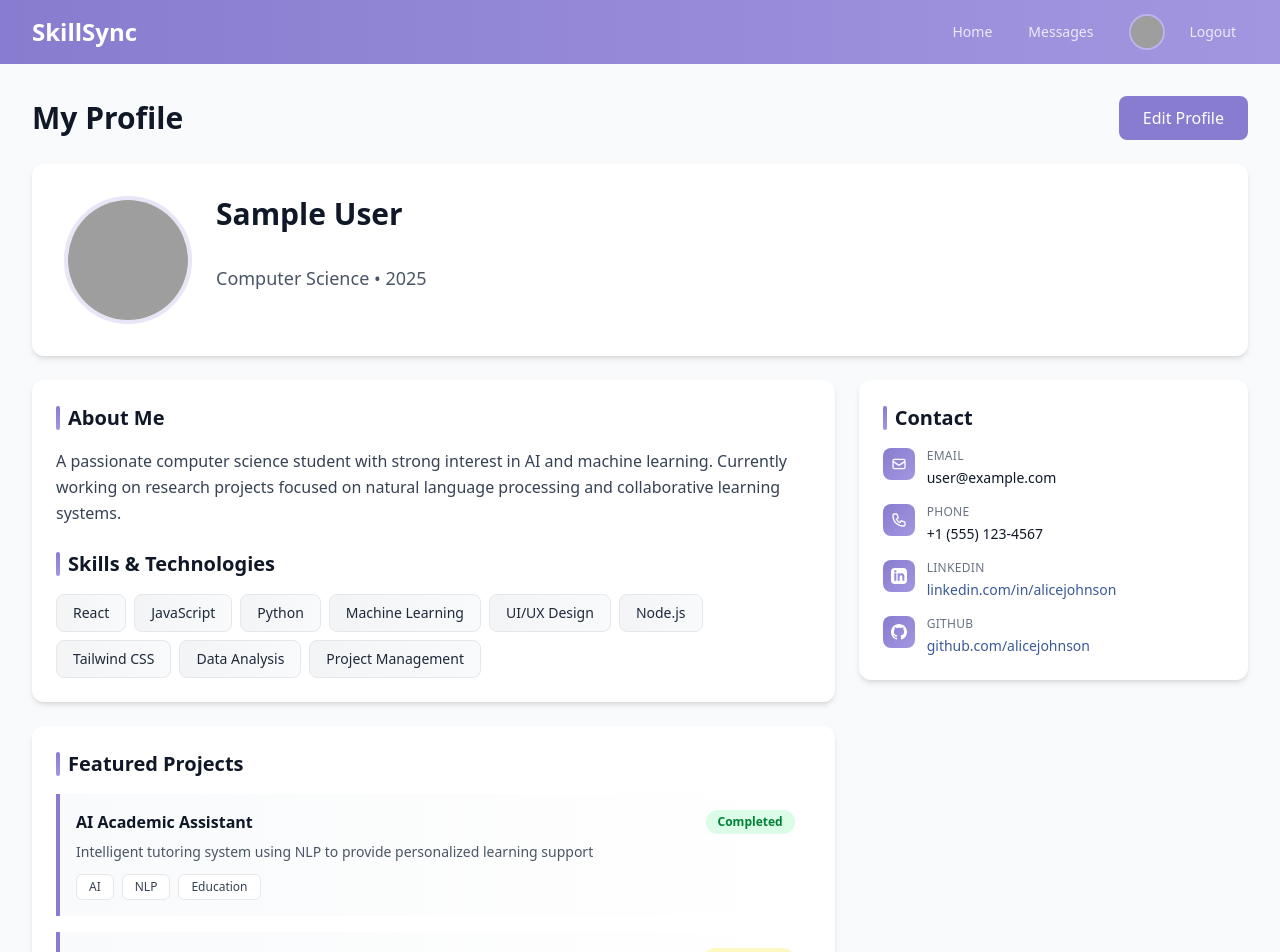
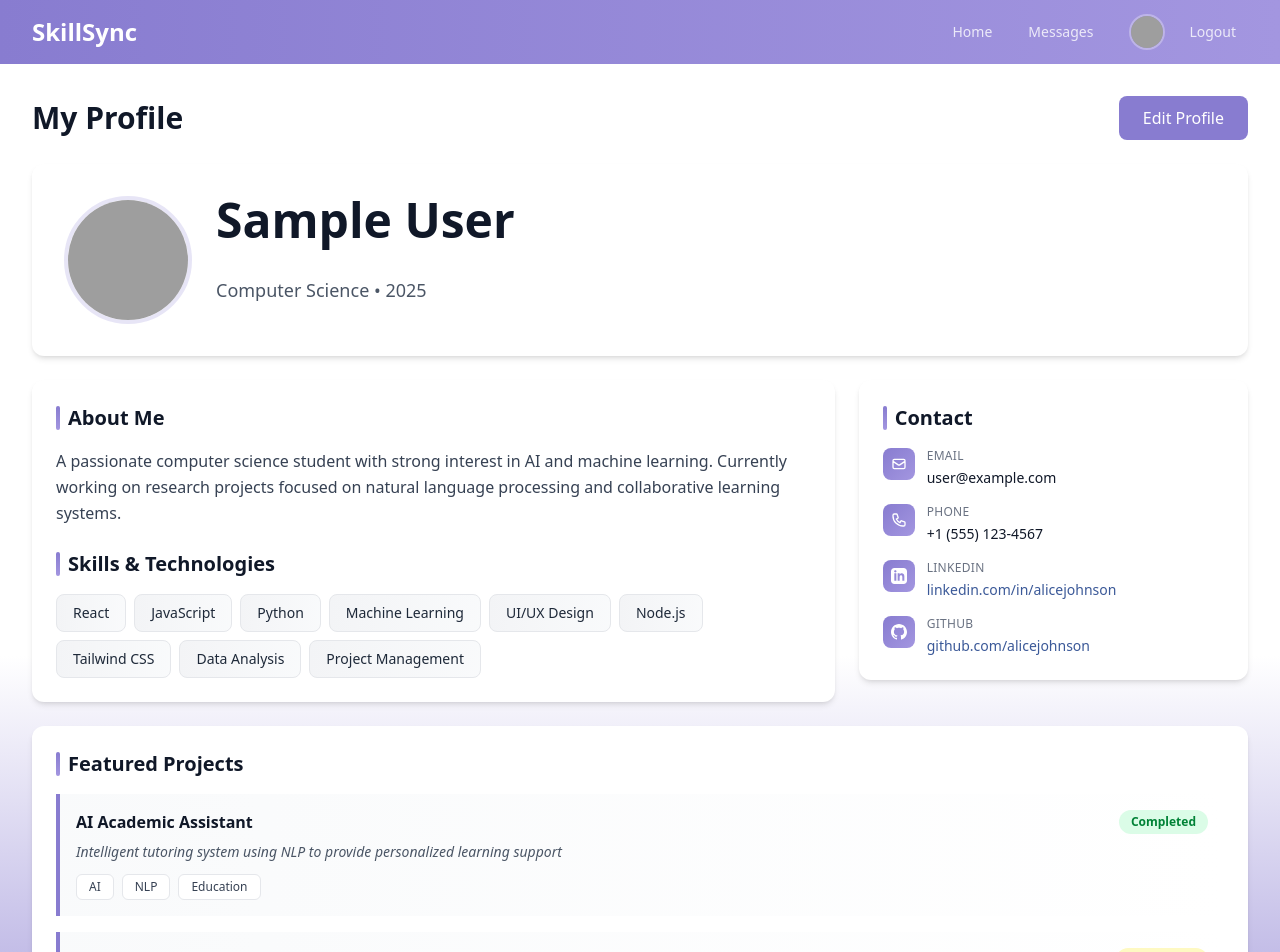
Before and after one commit to TempKev123/SkillSync-SP2, a React (Vite) app: page /profile in a window 1280 px wide. Shown: the top 952 px of the page. Built offline with nearby package versions, Linux system fonts and the light colour scheme; no server answers; sample sign-in values are in the browser's storage; grey boxes are pictures that could not be loaded.

Commit message:
added minor changes to stylings

```diff
--- a/src/components/homeComponents.jsx
+++ b/src/components/homeComponents.jsx
@@ -65,9 +65,14 @@ export default function HomeComponents() {
   ];
 
   return (
-    <div className="min-h-screen bg-linear-to-r ">
+    <div
+      className="min-h-screen"
+      style={{
+        background: "linear-gradient(180deg,rgb(255, 255, 255) 50%, #887cd0 100%)"
+      }}
+    >
+      {/* Search Bar */}
       <div className="max-w-7xl mx-auto px-4 sm:px-6 lg:px-8 py-6">
-        {/* Search Bar and Create Button */}
         <div className="flex items-center gap-4 mb-6">
           <div className="flex-1 relative">
             <input
@@ -85,6 +90,13 @@ export default function HomeComponents() {
             Post
           </button>
         </div>
+      </div>
+
+      {/* 🔥 MAIN LAYOUT — LEFT CONTENT + RIGHT NEWS */}
+      <div className="flex gap-8 max-w-7xl mx-auto px-4 sm:px-6 lg:px-8">
+
+        {/* LEFT SIDE CONTENT */}
+        <div className="flex-1 items-start ml-6">
 
           {/* Tabs */}
           <div className="mb-6 border-b border-gray-200">
@@ -118,7 +130,6 @@ export default function HomeComponents() {
             </div>
           </div>
 
-
           {/* Content Area */}
           {activeTab === 'projects' ? (
             <div className="grid grid-cols-1 gap-6 drop-shadow-lg">
@@ -131,6 +142,7 @@ export default function HomeComponents() {
                     <h3 className="text-xl font-bold text-gray-900">{project.title}</h3>
                     <span className="text-sm text-gray-500">{project.posted}</span>
                   </div>
+
                   <p className="text-gray-600 mb-4 italic">{project.description}</p>
 
                   <div className="mb-4">
@@ -162,7 +174,7 @@ export default function HomeComponents() {
                   </div>
 
                   <div className="flex items-center justify-between pt-4 border-t border-gray-100">
-              <span className="text-sm text-gray-600 ">
+                    <span className="text-sm text-gray-600">
                       Posted by <span className="font-bold">{project.author}</span>
                     </span>
                     <button className="bg-[#887cd0] hover:bg-[#a396e0] text-white px-4 py-2 rounded-lg text-sm font-medium transition-colors">
@@ -184,6 +196,7 @@ export default function HomeComponents() {
                       {collaborator.initials}
                     </div>
                     <h3 className="text-lg font-bold text-gray-900 mb-1">{collaborator.name}</h3>
+
                     <div className="flex items-center gap-2 mb-4">
                       <span className="text-sm font-medium text-[#887cd0]">{collaborator.matchScore}% Match</span>
                     </div>
@@ -226,7 +239,21 @@ export default function HomeComponents() {
           )}
         </div>
 
-              {/* Post Project Modal */}
+        {/* RIGHT SIDE — NEWS PANEL */}
+        <div className="w-72 mt-6 sticky top-6 h-fit">
+          <div className="bg-white border border-gray-200 shadow-sm rounded-xl p-4">
+            <h3 className="text-xl font-bold text-gray-800 mb-4">NEWS</h3>
+
+            <ul className="space-y-3 text-sm">
+              <li className="border-b pb-2">🚀 New collaboration features added!</li>
+              <li className="border-b pb-2">🔧 Platform maintenance this weekend.</li>
+              <li>⭐ Featured creator of the month announced!</li>
+            </ul>
+          </div>
+        </div>
+      </div>
+
+      {/* Post Modal */}
       {showPostModal && (
         <div className="fixed inset-0 bg-black/50 flex items-center justify-center z-50 p-4">
           <div className="bg-white rounded-2xl max-w-2xl w-full max-h-[90vh] overflow-y-auto">
@@ -297,10 +324,7 @@ export default function HomeComponents() {
                   Cancel
                 </button>
                 <button
-                  onClick={() => {
-                    // Handle post submission
-                    setShowPostModal(false);
-                  }}
+                  onClick={() => setShowPostModal(false)}
                   className="flex-1 px-4 py-2 bg-[#887cd0] hover:bg-[#a396e0] text-white rounded-lg transition-colors"
                 >
                   Post Project
--- a/src/components/messageComponents.jsx
+++ b/src/components/messageComponents.jsx
@@ -94,7 +94,11 @@ export default function MessageComponents() {
   };
 
   return (
-    <div className="h-[calc(100vh-4rem)] bg-gray-50">
+    <div className="h-[calc(100vh-4rem)] bg-gray-50"
+    style={{
+        background: "linear-gradient(180deg,rgb(255, 255, 255) 50%, #887cd0 100%)"
+      }}
+    >
       <div className="max-w-7xl mx-auto h-full">
         <div className="flex h-full">
           {/* Sidebar - Conversations List */}
--- a/src/components/profileComponents.jsx
+++ b/src/components/profileComponents.jsx
@@ -53,7 +53,11 @@ const ProfileComponents = () => {
   };
 
   return (
-    <div className="min-h-screen bg-gray-50 py-4 sm:py-8">
+    <div className="min-h-screen bg-gray-50 py-4 sm:py-8"
+    style={{
+        background: "linear-gradient(180deg,rgb(255, 255, 255) 50%, #887cd0 100%)"
+      }}
+    >
       <div className="max-w-7xl mx-auto px-3 sm:px-6 lg:px-8">
 
         {/* Header */}
@@ -93,7 +97,7 @@ const ProfileComponents = () => {
 
             {/* Profile Info */}
             <div className="flex-1 text-center md:text-left">
-              <h2 className="text-3xl font-bold text-gray-900 mb-8">{profileData.name}</h2>
+              <h2 className="text-5xl font-bold text-gray-900 mb-8">{profileData.name}</h2>
               <p className="text-lg text-gray-600 mb-4">{profileData.bio}</p>
             </div>
           </div>
@@ -128,7 +132,7 @@ const ProfileComponents = () => {
             </div>
 
             {/* Featured Projects */}
-            <div className="bg-white rounded-xl shadow-md p-6">
+            <div className="w-304 bg-white rounded-xl shadow-md p-6">
               <h3 className="text-xl font-bold text-gray-900 mb-4 flex items-center gap-2">
                 <span className="w-1 h-6 bg-linear-to-b from-[#887cd0] to-[#a396e0] rounded-full"></span>
                 Featured Projects
@@ -149,7 +153,7 @@ const ProfileComponents = () => {
                         {project.status}
                       </span>
                     </div>
-                    <p className="text-sm text-gray-600 mb-3">{project.description}</p>
+                    <p className="text-sm text-gray-600 mb-3 italic">{project.description}</p>
                     <div className="flex flex-wrap gap-2">
                       {project.tags.map((tag, tagIndex) => (
                         <span
--- a/src/pages/homepage.jsx
+++ b/src/pages/homepage.jsx
@@ -3,6 +3,7 @@ import HomeComponents from '../components/homeComponents.jsx';
 export default function LoginPage() {
   return (
     <div>
+
       <HomeComponents></HomeComponents>
     </div>
   );
```
Lines whose indentation alone changed are shown as unchanged.
